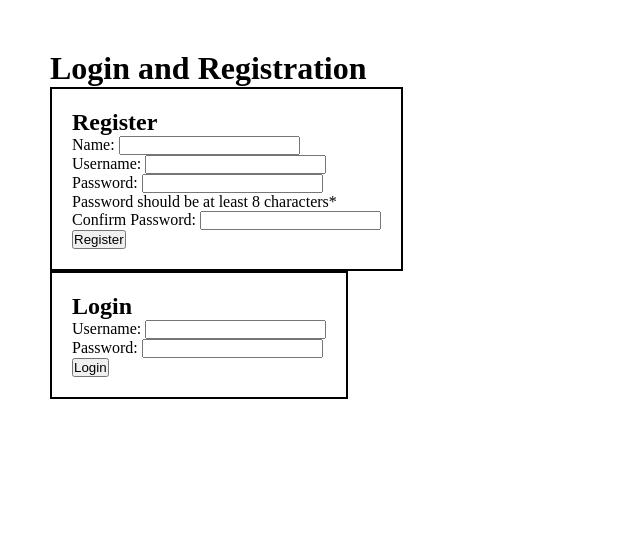
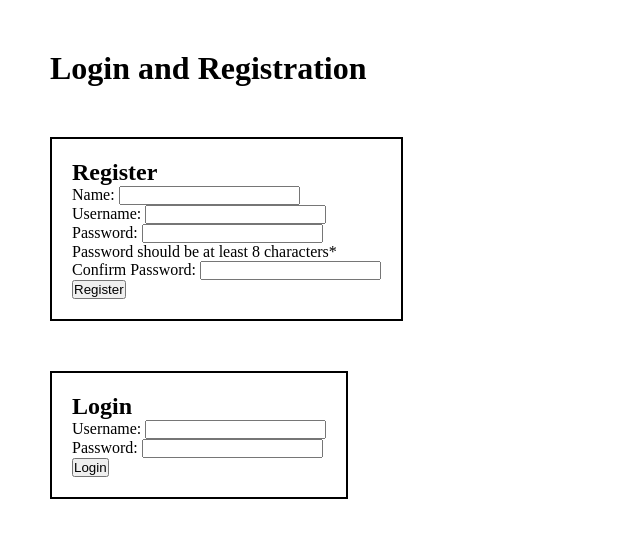
Before and after one commit to antcho92/travel_buddy, a Django app: a page that uses apps/login_reg_app/templates/login_reg_app/index.html in a window 1280 px wide. Shown: the top 538 px of the page, without its empty margins (0-640 px from the left). Run offline with Django 3.2, Linux system fonts and the light colour scheme; parts of the project's set-up code (start-up, migrations or seed data) failed here and were passed over.

Commit message:
added more style

```diff
--- a/apps/login_reg_app/static/login_reg_app/css/styles.css
+++ b/apps/login_reg_app/static/login_reg_app/css/styles.css
@@ -4,6 +4,9 @@
 }
 body {
   margin: 50px
+}
+h1 {
+  margin-bottom: 50px;
 }
 input {
     display: inline-block;
@@ -33,6 +36,7 @@ li {
   border: 2px solid black;
   display: inline-block;
   padding: 20px;
+  margin-bottom: 50px;
 }
 #login {
   vertical-align: top;
```
Also changed, not shown: db.sqlite3.
